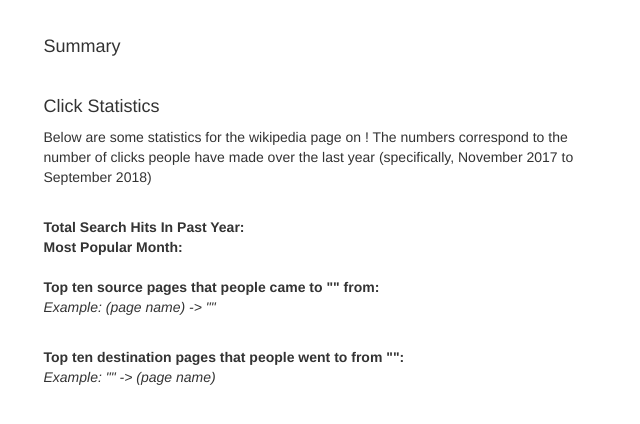
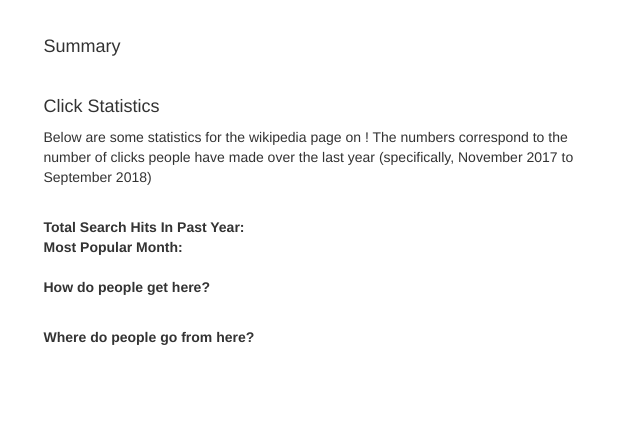
Before and after one commit to aivantg/wikiclick, a website: page detail.html in a window 1280 px wide. Shown: the part 172-596 px from the top of the page, without its empty margins (319-959 px from the left). Drawn offline with nearby package versions, Linux system fonts and the light colour scheme; a script that the page names is missing.

Commit message:
made the descriptions MUCH simpler

```diff
--- a/detail.html
+++ b/detail.html
@@ -69,13 +69,11 @@
               <b>Total Search Hits In Past Year:</b> <span id="searchhits"></span>
               <br/><b>Most Popular Month:</b> <span id="topmonth"></span>
               <br/><br/>
-              <b>Top ten source pages that people came to "<span class="page_name"></span>" from:</b>
-              <br/><i>Example: (page name) -&gt; "<span class="page_name"></span>"</i><p></p>
+              <b>How do people get here?</b><p></p>
               <ul id="clickedto">
               </ul>
               <br/>
-              <b>Top ten destination pages that people went to from "<span class="page_name"></span>":</b>
-              <br/><i>Example: "<span class="page_name"></span>" -&gt; (page name)</i><p></p>
+              <b>Where do people go from here?</b><p></p>
               <ul id="clickedfrom">
               </ul>
             </p>
```
